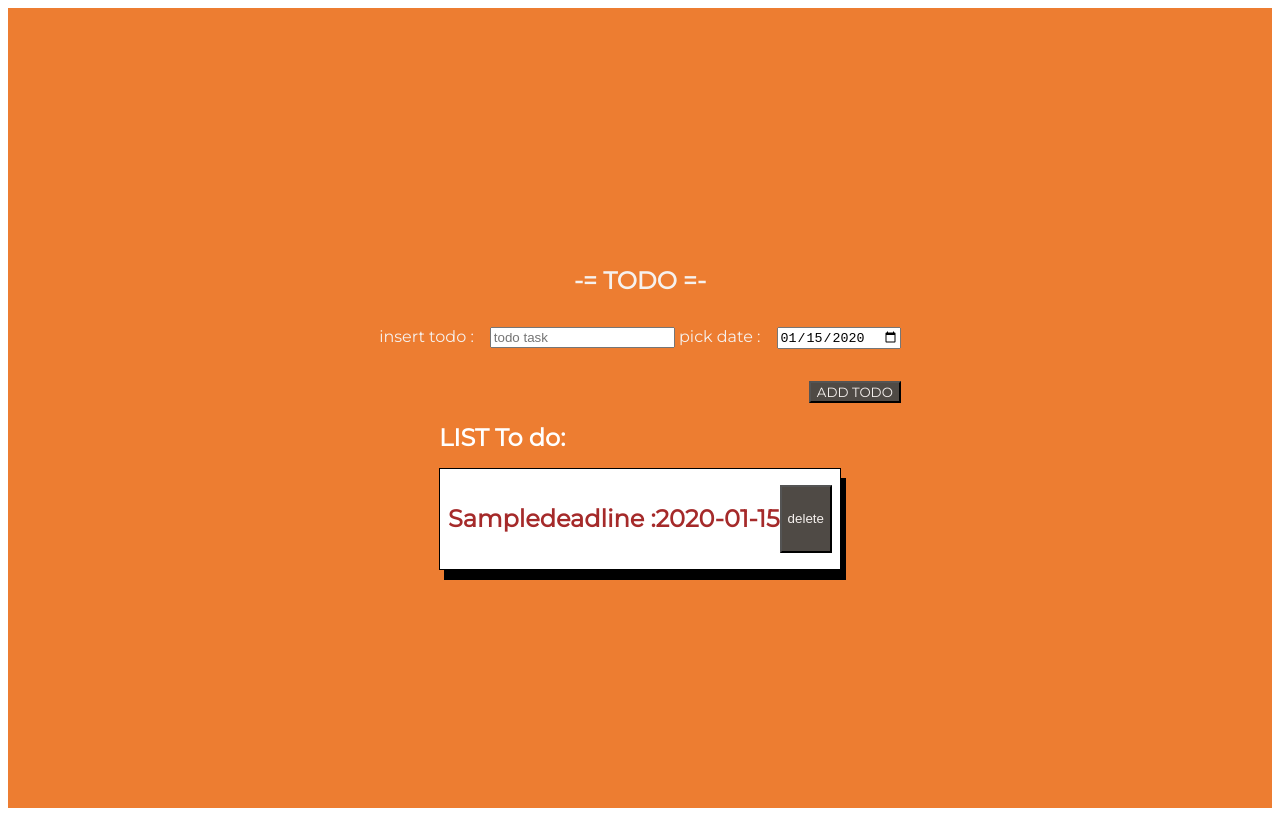
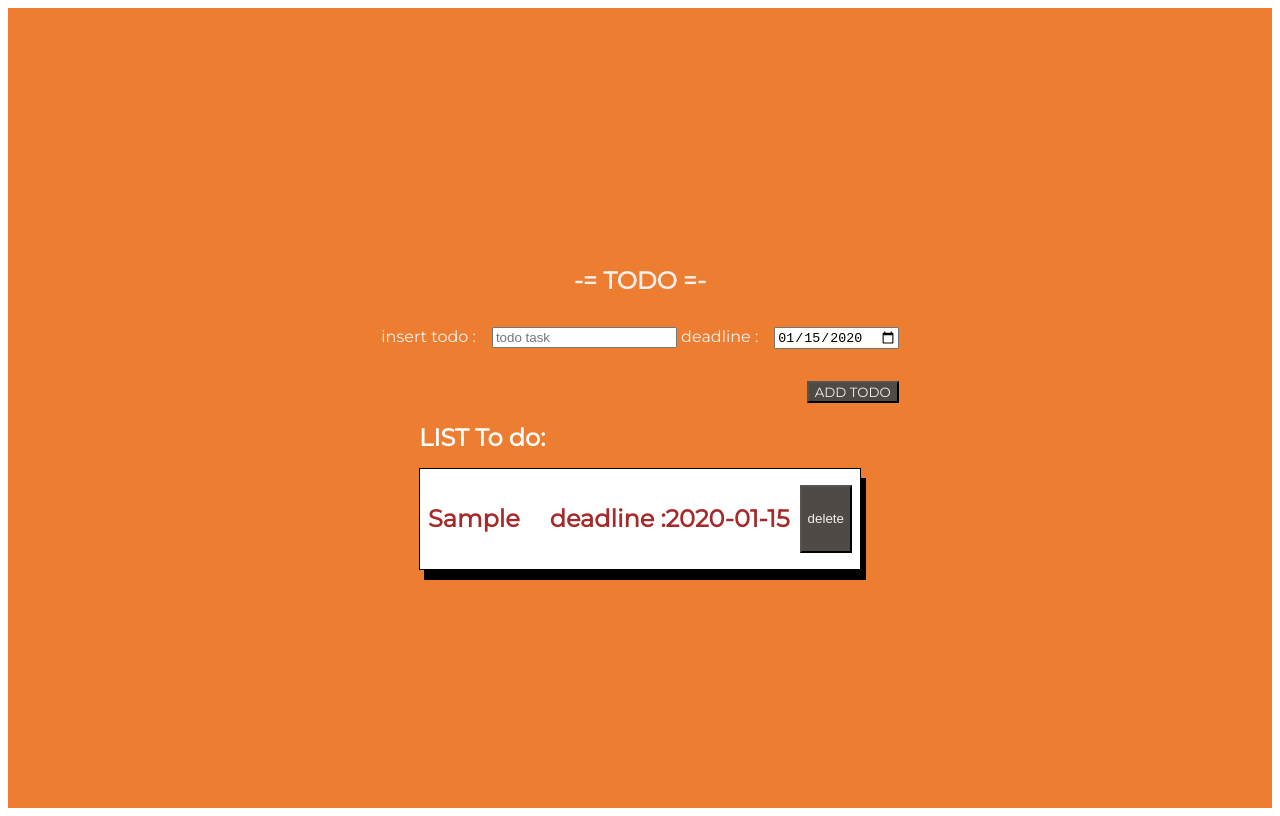
Before and after one commit to arcteta/app-todolist-vue, a Vue app: page / in a window 1280 px wide. Both pictures are taken after typing "Sample", "2020-01-15" into the empty fields and a click on the button "ADD TODO". Built offline with nearby package versions, Linux system fonts and the light colour scheme.

Commit message:
fix ui/ux

```diff
--- a/src/components/TodoBoard.vue
+++ b/src/components/TodoBoard.vue
@@ -15,9 +15,9 @@ function clear() {
     <form @:submit.prevent=" $emit('addTodo', { todo , date, clear })">
         <div class="form-control">
             <label for="todo">insert todo :</label>
-            <input type="text" v-model="todo" id="todo" placeholder="todo task">
-            <label for="date"> pick date :</label>
-            <input type="date" v-model="date" id="date">
+            <input type="text" v-model="todo" id="todo" placeholder="todo task" required>
+            <label for="date"> deadline :</label>
+            <input type="date" v-model="date" id="date" required>
         </div>
         <div style="text-align: end;">
             <button class="btn-add">ADD TODO</button>
--- a/src/components/TodoItems.vue
+++ b/src/components/TodoItems.vue
@@ -11,8 +11,8 @@ defineProps({ todos: { type: Array, required: true } })
         <div class="grid-container" v-if="todos.length > 0">
             <div class="card" v-for="item of todos" v-bind:key="item.id">
                 <div class="card-content">
-                    <h2 class="todo-name">{{ item.todo }}</h2>
-                    <h2 class="date-name"> deadline :{{ item.date }}</h2>
+                    <h2 class="todo-name" style="padding-right: 30px;">{{ item.todo }}</h2>
+                    <h2 class="date-name" style="padding-right: 10px;"> deadline :{{ item.date }}</h2>
                     <ButtonDelete @on-click="$emit('remove', item.id)">delete</ButtonDelete>
                 </div>
             </div>
```
